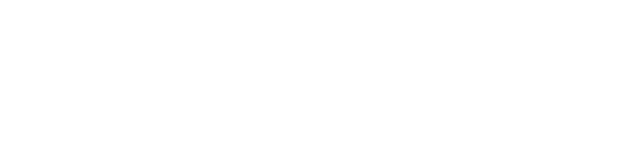
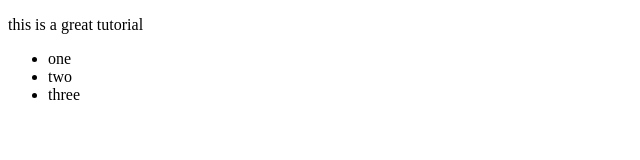
Before and after one commit to mking3030/git-course, a plain HTML site: page index.html in a window 1280 px wide. Shown: the whole page, without its empty margins (0-640 px from the left). Drawn offline with Linux system fonts and the light colour scheme.

Commit message:
added un orderd list

```diff
--- a/index.html
+++ b/index.html
@@ -2,9 +2,14 @@
 <html>
 <head>
   <meta charset="utf-8">
-  <title> Melvin King</title>
+
 </head>
 <body>
-
+    <p> this is a great tutorial</p>
+    <ul>
+        <li> one</li>
+        <li> two</li>
+        <li> three</li>
+    </ul>
 </body>
 </html>
```
